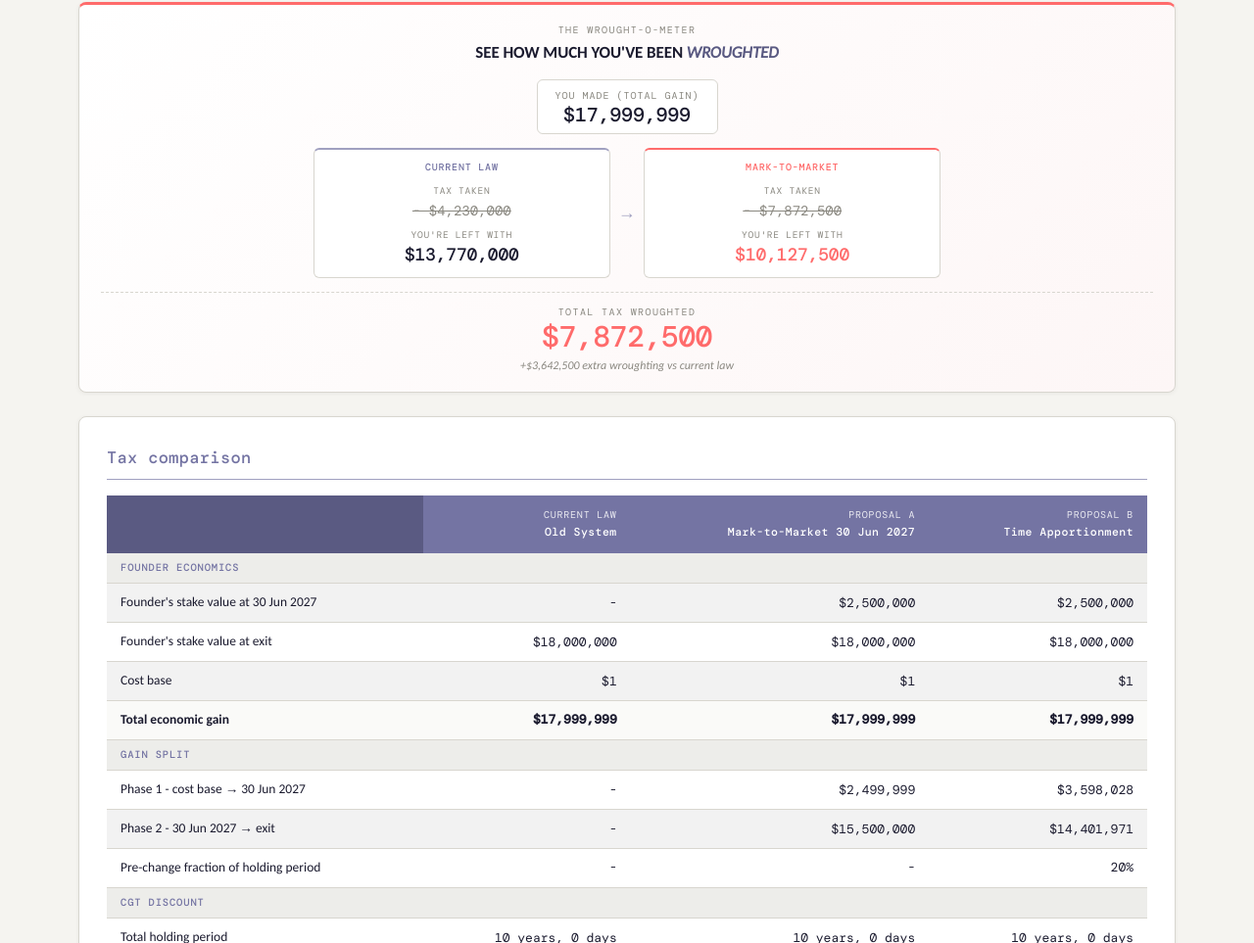
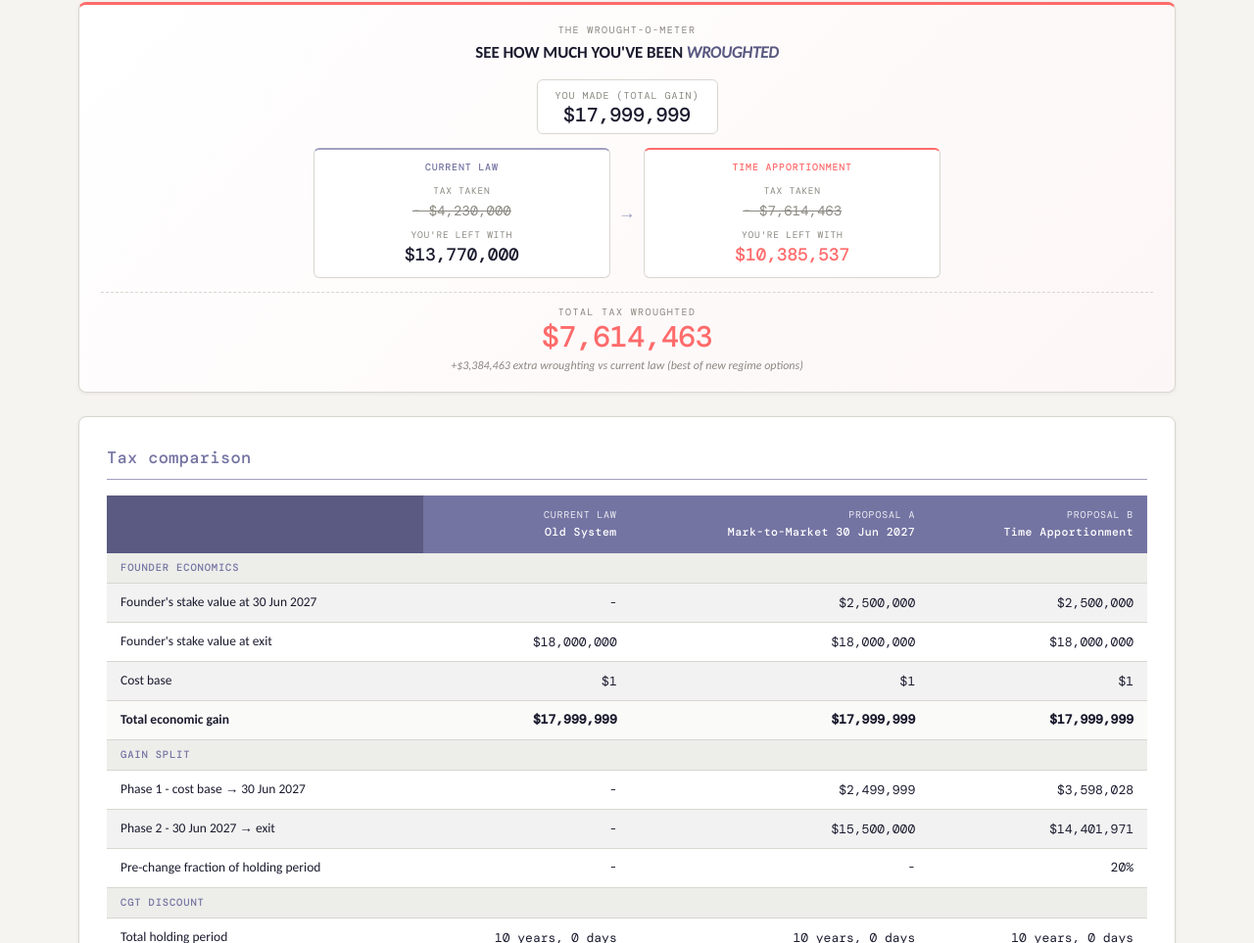
Before and after one commit to Dantheelitedev/Founder-Tax-Wrought-Calculator, a plain HTML site: page index.html in a window 1280 px wide. Shown: the part 1155-2118 px from the top of the page at 98% size. Drawn offline with nearby package versions, Linux system fonts and the light colour scheme; a web font is replaced by a local one.

Commit message:
Wrought-O-Meter: pick best-of-two new regime (lowest tax) for founder

```diff
--- a/index.html
+++ b/index.html
@@ -590,7 +590,7 @@ footer {
       </div>
       <div class="wrought-arrow">→</div>
       <div class="wrought-pillar new">
-        <div class="system-name">Mark-to-Market</div>
+        <div class="system-name" id="wrought-new-name">Mark-to-Market</div>
         <div class="stat-label">Tax taken</div>
         <div class="tax" id="wrought-new-tax">$0</div>
         <div class="stat-label">You're left with</div>
@@ -787,18 +787,22 @@ function calc() {
   html += '</tbody>';
   document.getElementById('result-table').innerHTML = html;
 
-  // Wrought-O-Meter (always Mark-to-Market vs current law)
-  const m2mDelta = m2mTotalTax - oldTax;
+  // Wrought-O-Meter (best-of-two new regime vs current law)
+  const newBestIsM2M = m2mTotalTax <= appTax;
+  const newBestTax = newBestIsM2M ? m2mTotalTax : appTax;
+  const newBestName = newBestIsM2M ? 'Mark-to-Market' : 'Time Apportionment';
+  const newDelta = newBestTax - oldTax;
   const wroughtCard = document.getElementById('wrought-card');
-  wroughtCard.classList.toggle('positive', m2mDelta < 0);
+  wroughtCard.classList.toggle('positive', newDelta < 0);
 
   document.getElementById('wrought-gain').textContent = fmt(totalGain);
   document.getElementById('wrought-old-tax').textContent = '- ' + fmt(oldTax);
   document.getElementById('wrought-old-keep').textContent = fmt(founderValueExit - oldTax);
-  document.getElementById('wrought-new-tax').textContent = '- ' + fmt(m2mTotalTax);
-  document.getElementById('wrought-new-keep').textContent = fmt(founderValueExit - m2mTotalTax);
-  document.getElementById('wrought-delta').textContent = fmt(m2mTotalTax);
-  document.getElementById('wrought-extra').textContent = `${fmtSigned(m2mDelta)} extra wroughting vs current law`;
+  document.getElementById('wrought-new-name').textContent = newBestName;
+  document.getElementById('wrought-new-tax').textContent = '- ' + fmt(newBestTax);
+  document.getElementById('wrought-new-keep').textContent = fmt(founderValueExit - newBestTax);
+  document.getElementById('wrought-delta').textContent = fmt(newBestTax);
+  document.getElementById('wrought-extra').textContent = `${fmtSigned(newDelta)} extra wroughting vs current law (best of new regime options)`;
 
   // Timing note
   const note = `<strong>Cash-flow timing matters.</strong> Under Mark-to-Market, ${fmt(p1Tax)} of tax is due at 30 June 2027 - before any exit liquidity event. Under both Old System and Time Apportionment, the entire tax bill is deferred until exit.`;
```
